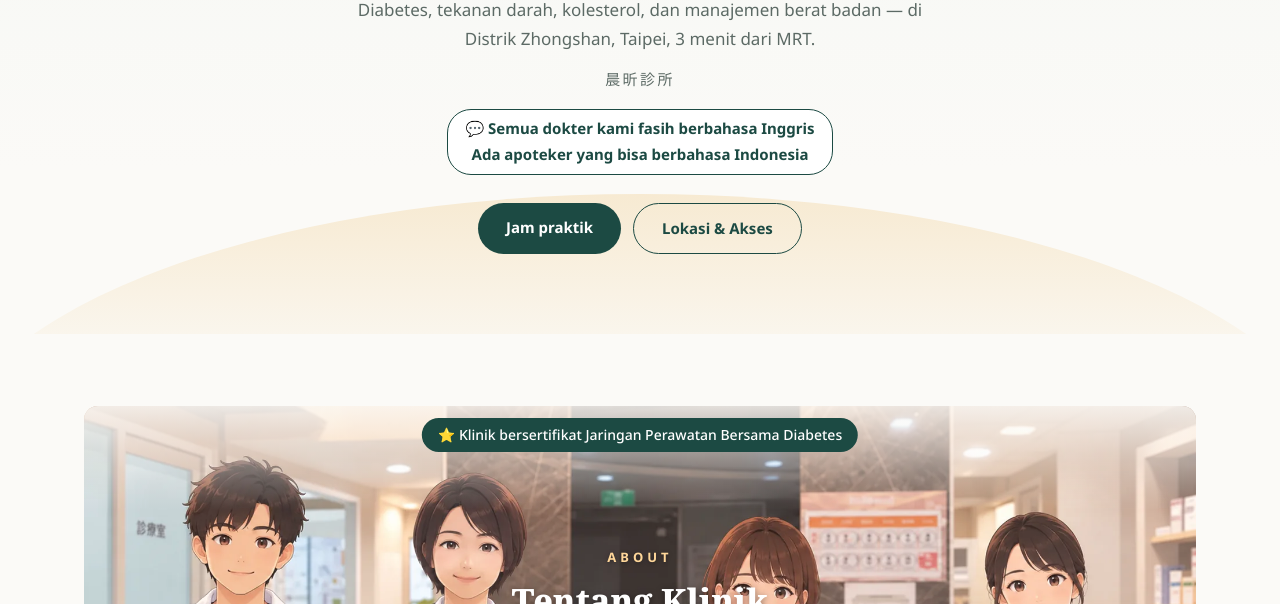
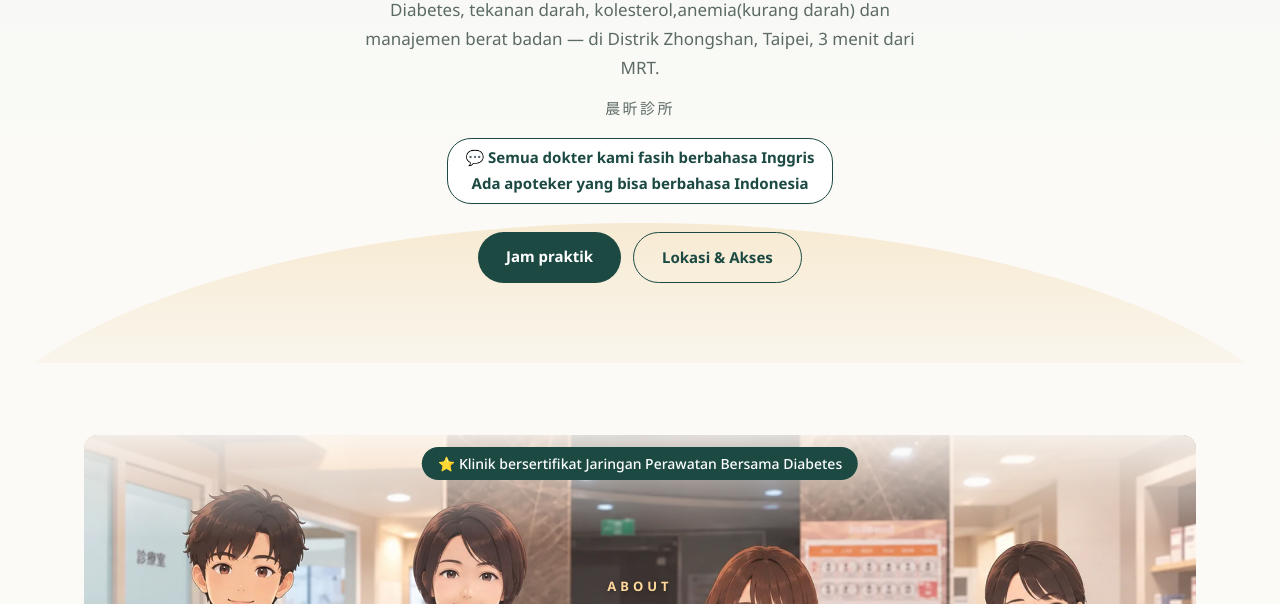
Before and after one commit to drjennyleiclinic-lgtm/drjennyleiclinic-site, a website: page id/indexid.html in a window 1280 px wide. Shown: the part 496-1100 px from the top of the page. Drawn offline with Linux system fonts and the light colour scheme.

Commit message:
Update indexid.html
anemia

```diff
--- a/id/indexid.html
+++ b/id/indexid.html
@@ -224,7 +224,7 @@ footer a{color:#e8efe9}
   <div class="wrap"><div class="notice" data-notice hidden></div></div>
   <span class="eyebrow">Klinik Umum &amp; Penurunan Berat Badan</span>
   <h1>Klinik Dr. Jenny Lei</h1>
-  <p>Diabetes, tekanan darah, kolesterol, dan manajemen berat badan — di Distrik Zhongshan, Taipei, 3 menit dari MRT.</p>
+  <p>Diabetes, tekanan darah, kolesterol,anemia(kurang darah) dan manajemen berat badan — di Distrik Zhongshan, Taipei, 3 menit dari MRT.</p>
   <div class="zhname zh">晨昕診所</div>
   <div class="eng-pill">💬 Semua dokter kami fasih berbahasa Inggris<br>Ada apoteker yang bisa berbahasa Indonesia</div>
   <div class="btns">
```
